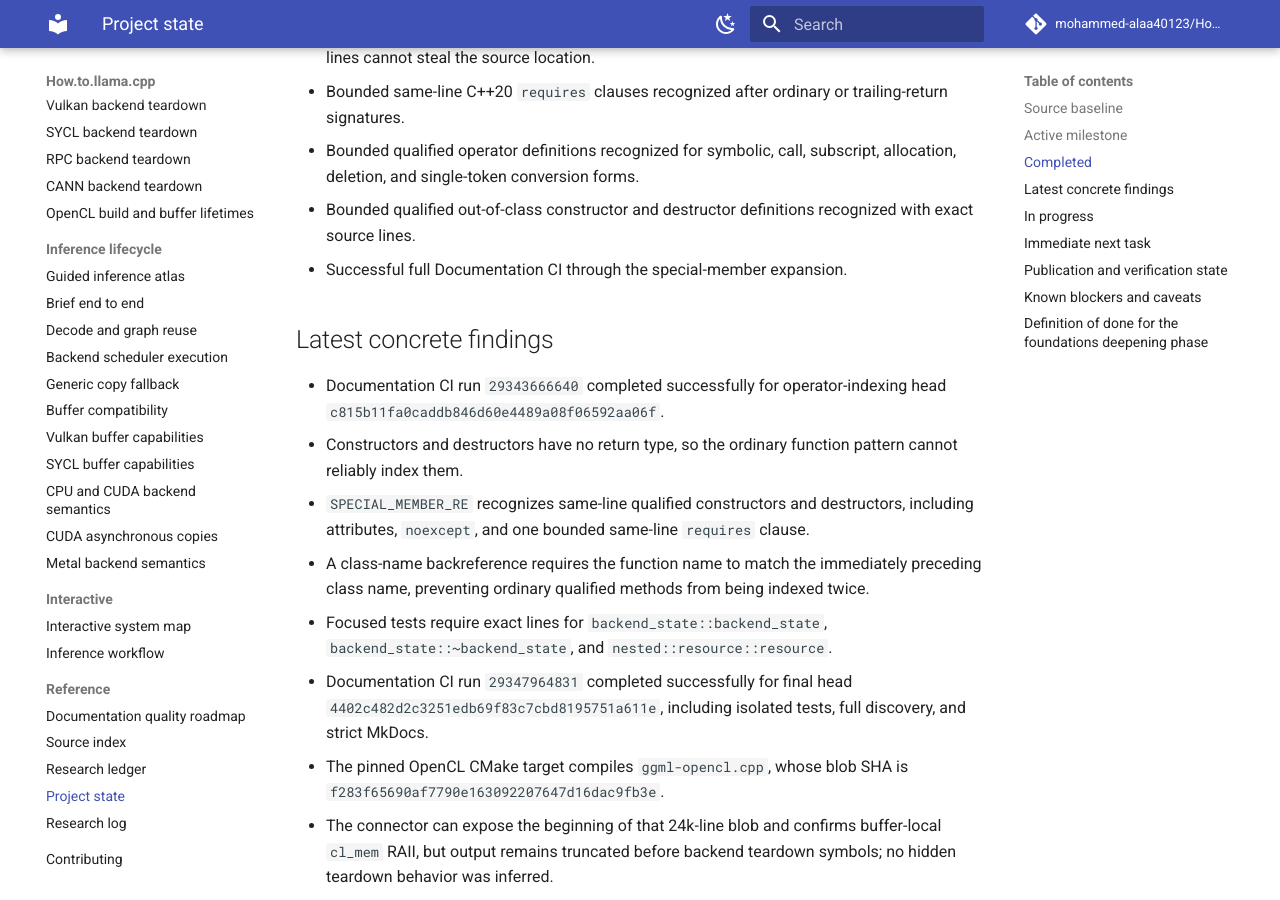
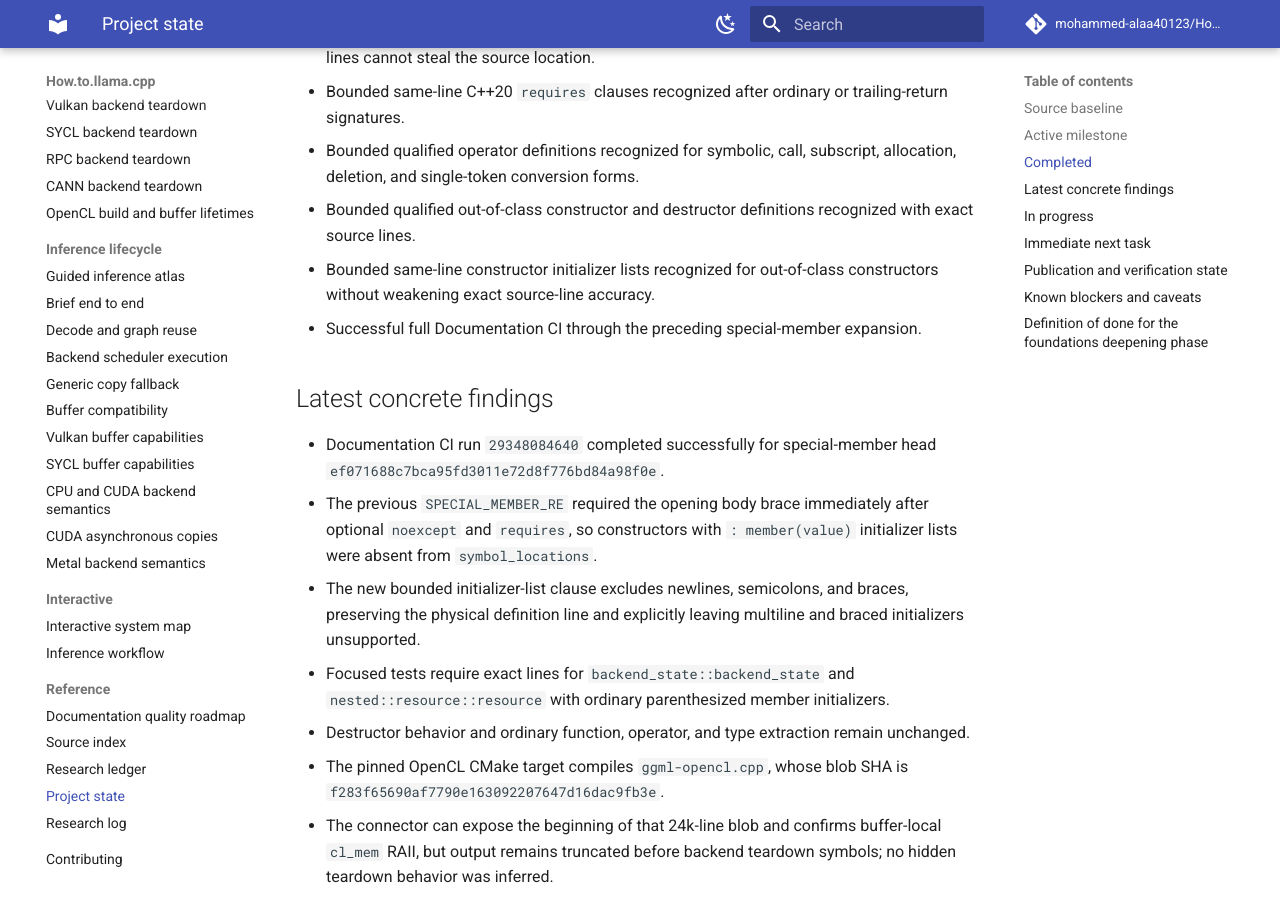
Before and after one commit to mohammed-alaa40123/How.to.llama.cpp, an MkDocs documentation site: the page built from docs/reference/project-state.md, in a window 1280 px wide and 900 px high, scrolled down 1623 px. Built offline with MkDocs 1.6.1 and Material for MkDocs 9.7.7, drawn with Linux system fonts in a browser that asks for light colours; comment, search, counter and statistics services are not loaded; some of the changed text lies outside the part shown.

Commit message:
record constructor initializer-list increment

```diff
--- a/docs/reference/project-state.md
+++ b/docs/reference/project-state.md
@@ -40,16 +40,16 @@ Read this file after the root README on every run. It is the compact checkpoint
 - Bounded same-line C++20 `requires` clauses recognized after ordinary or trailing-return signatures.
 - Bounded qualified operator definitions recognized for symbolic, call, subscript, allocation, deletion, and single-token conversion forms.
 - Bounded qualified out-of-class constructor and destructor definitions recognized with exact source lines.
-- Successful full Documentation CI through the special-member expansion.
+- Bounded same-line constructor initializer lists recognized for out-of-class constructors without weakening exact source-line accuracy.
+- Successful full Documentation CI through the preceding special-member expansion.
 
 ## Latest concrete findings
 
-- Documentation CI run `29343666640` completed successfully for operator-indexing head `c815b11fa0caddb846d60e4489a08f06592aa06f`.
-- Constructors and destructors have no return type, so the ordinary function pattern cannot reliably index them.
-- `SPECIAL_MEMBER_RE` recognizes same-line qualified constructors and destructors, including attributes, `noexcept`, and one bounded same-line `requires` clause.
-- A class-name backreference requires the function name to match the immediately preceding class name, preventing ordinary qualified methods from being indexed twice.
-- Focused tests require exact lines for `backend_state::backend_state`, `backend_state::~backend_state`, and `nested::resource::resource`.
-- Documentation CI run `29347964831` completed successfully for final head `4402c482d2c3251edb69f83c7cbd8195751a611e`, including isolated tests, full discovery, and strict MkDocs.
+- Documentation CI run `29348084640` completed successfully for special-member head `ef071688c7bca95fd3011e72d8f776bd84a98f0e`.
+- The previous `SPECIAL_MEMBER_RE` required the opening body brace immediately after optional `noexcept` and `requires`, so constructors with `: member(value)` initializer lists were absent from `symbol_locations`.
+- The new bounded initializer-list clause excludes newlines, semicolons, and braces, preserving the physical definition line and explicitly leaving multiline and braced initializers unsupported.
+- Focused tests require exact lines for `backend_state::backend_state` and `nested::resource::resource` with ordinary parenthesized member initializers.
+- Destructor behavior and ordinary function, operator, and type extraction remain unchanged.
 - The pinned OpenCL CMake target compiles `ggml-opencl.cpp`, whose blob SHA is `f283f65690af7790e163092207647d16dac9fb3e`.
 - The connector can expose the beginning of that 24k-line blob and confirms buffer-local `cl_mem` RAII, but output remains truncated before backend teardown symbols; no hidden teardown behavior was inferred.
 
@@ -79,9 +79,10 @@ B. implement the admitted CPU repack MUL_MAT fixture
 ## Publication and verification state
 
 - Work is published in PR #1 from branch `automation/backend-teardown-audit-method`; the PR remains open and mergeable.
-- Added detailed note `logs/research/2026-07-14/1851-special-member-indexing.md`.
-- Added focused constructor/destructor tests and a dedicated bounded scanner pattern.
-- Documentation CI and strict MkDocs passed for final implementation head `4402c482d2c3251edb69f83c7cbd8195751a611e` in run `29347964831`.
+- Added detailed note `logs/research/2026-07-14/1953-constructor-initializer-indexing.md`.
+- Added focused initializer-list tests and a bounded same-line scanner clause.
+- The preceding special-member implementation passed Documentation CI and strict MkDocs in run `29348084640`.
+- The new initializer-list head requires commit-scoped Documentation CI and strict MkDocs validation.
 - Full local checkout validation remains unavailable because direct GitHub DNS resolution is blocked in this runtime.
 - Direct Pages checks remain unavailable, and branch-only content cannot deploy until PR #1 merges.
 
@@ -91,7 +92,7 @@ B. implement the admitted CPU repack MUL_MAT fixture
 - **Large upstream file blocker:** the connector exposes the pinned OpenCL blob as truncated output and exact hidden symbols remain difficult to search.
 - **Local validation blocker:** direct cloning fails with `Could not resolve host: github.com`; full local Python tests, strict MkDocs build, and `check_site.sh` require a usable checkout. GitHub-hosted Documentation CI is the authoritative validation path for this branch.
 - **Pages verification blocker:** direct live-site checks are unavailable, and branch-only documentation cannot deploy until PR #1 merges.
-- **Source-index caveat:** same-line standard attributes, trailing-return definitions, bounded same-line constraints, bounded operators, and qualified out-of-class special members are recognized; multiline forms, in-class special members, constructor initializer lists, defaulted/deleted definitions, literals, arbitrary declaration macros, and generated syntax remain approximate or unresolved.
+- **Source-index caveat:** same-line standard attributes, trailing-return definitions, bounded same-line constraints, bounded operators, qualified out-of-class special members, and bounded parenthesized constructor initializer lists are recognized; multiline forms, braced initializer lists, delegating constructors, function-try-blocks, in-class special members, defaulted/deleted definitions, literals, arbitrary declaration macros, and generated syntax remain approximate or unresolved.
 - **Harness caveat:** a skipped hardware-gated path is not evidence that the lifetime ordering passed.
 - **SpacemiT caveat:** buffer lifetime is distinct from thread-local TCM leases and process-level pool-manager lifetime.
 - **Scope caveat:** optional CPU extra-buffer audits do not prove behavior for HBM or future implementations.
```
Also changed, not shown: other parts of docs/reference/project-state.md (+1 -1 lines).
